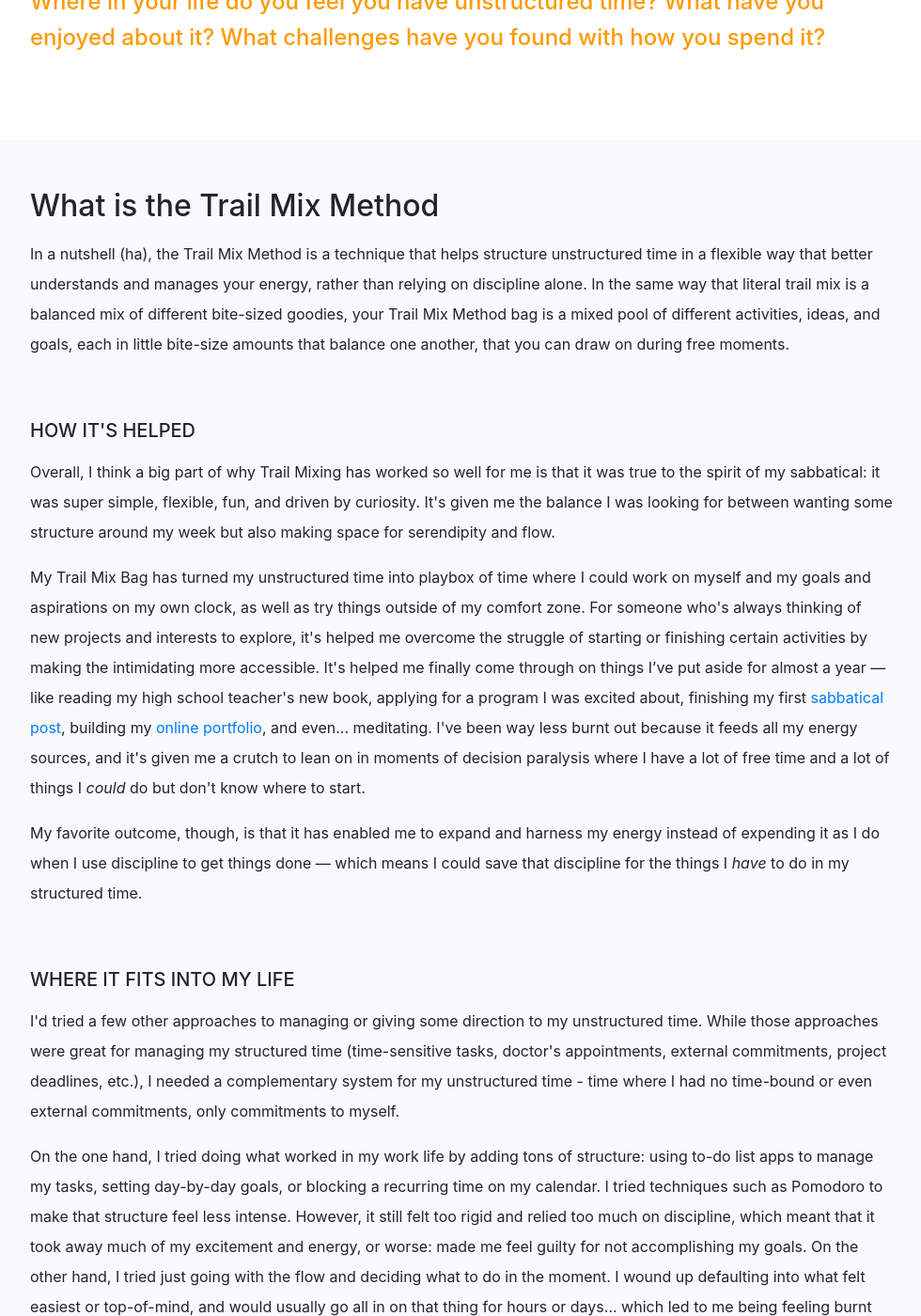
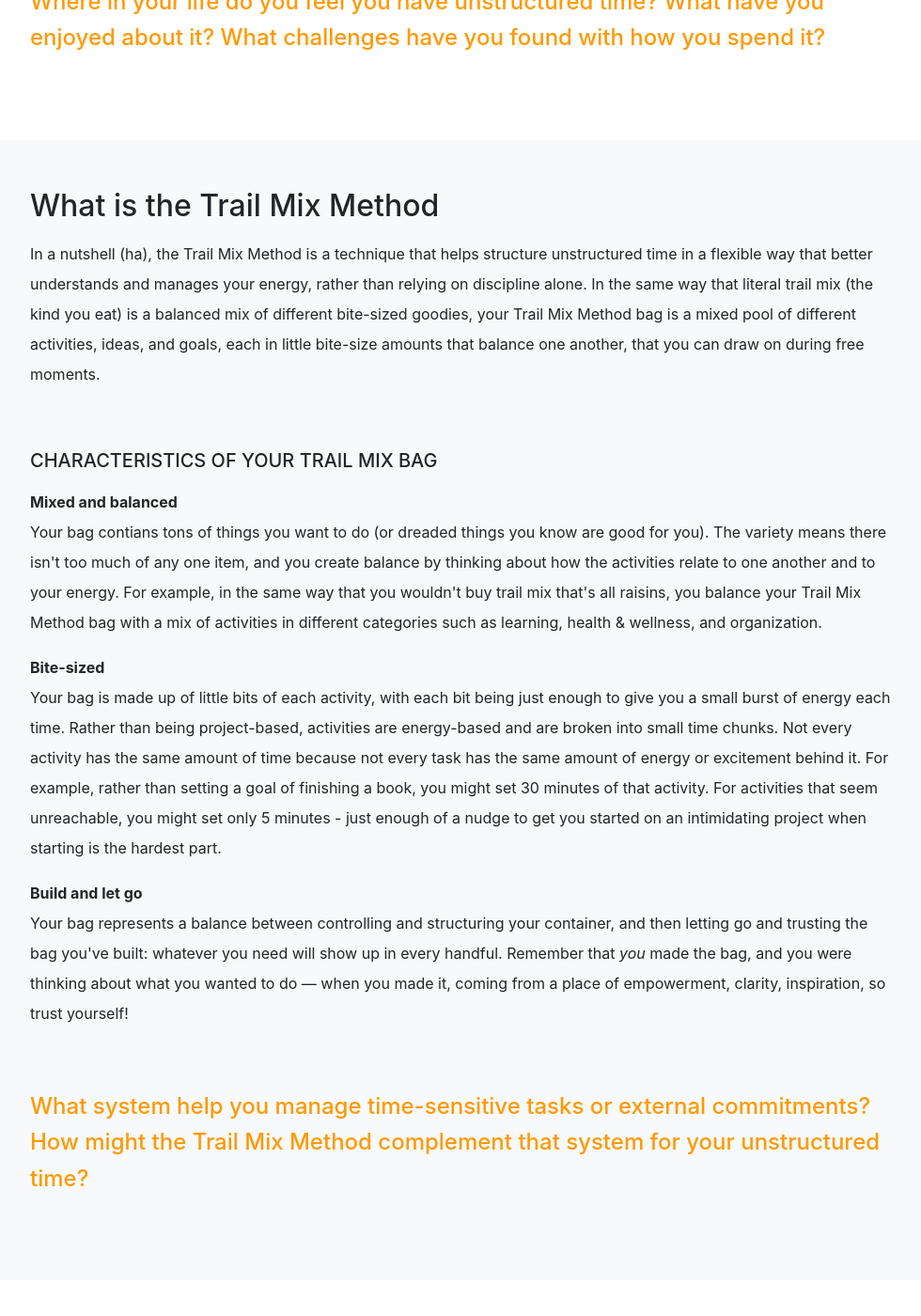
Before and after one commit to dalkat/dalkat.github.io, a Jekyll site: the page built from trailmix.md, in a window 1280 px wide and 1400 px high, scrolled down 1377 px. Shown: the whole window at 94% size, without its empty margins (148-1128 px from the left). Built offline with Jekyll 4.4.1, drawn with Linux system fonts in a browser that asks for light colours; nearby versions of some CDN libraries; some web fonts are replaced; library files that are not in the unit come from our copies; some of the changed text lies outside the part shown.

Commit message:
TMM 5.0
with leo's advice, removed how it helped (was def covered in intro) and moved down the where it fits in my life. moved up the characteristics

```diff
--- a/_layouts/trailmix.html
+++ b/_layouts/trailmix.html
@@ -39,8 +39,8 @@ layout: default-sub
 
 	        <p><h2><strong>The Trail Mix Method</strong></h2></p>
 	        <p><h2>Introduction</h2>
-	        <p>As a recovering type-A, I've long struggled with the balance between structure and flow, or control and <a href="https://amzn.to/2tEqj3V" target="_blank">surrender</a>, and this struggle was <i>completely</i> magnified when I quit my job last fall and embarked on my creative sabbatical. With all this new unstructured time, I didn't feel great about how my time was being spent: I wanted to find a way to work on myself and my many goals and aspirations on my own clock, but different things I tried either felt overly stifling or so free that I'd get decision paralysis. Sound familiar to anyone?</p>
-            <p>It was after a trip to Patagonia that I began playing with a technique that has allowed me to make a playbox of my time; a time management and productivity tool that allowed me to channel my energy rather than on discipline to get what I wanted to get done, done, and it's what I now call the <b>Trail Mix Method</b>. During that intense week-long trek in Patagonia, trail mix gave me energy far greater and longer-lasting than any of the energy bars or gels that I'd brought with me. Packed with healthy fats, fiber, antioxidants, long-lasting calories, and proteins, the trail mix was the perfect balance of everything in it: just the right amount of sweet to savory and raisins to M&Ms. </p>
+	        <p>As a recovering type-A, I've long struggled with the balance between structure and flow, or control and <a href="https://amzn.to/2tEqj3V" target="_blank">surrender</a>, and this struggle was <i>completely</i> magnified when I quit my job last fall and embarked on my creative sabbatical. With all this new unstructured time, I didn't feel great about how my time was being spent: I wanted to find a way to work on myself and my many goals and aspirations on my own clock, but different things I tried either felt overly stifling or so free that I'd get decision paralysis or burn out. Sound familiar to anyone?</p>
+            <p>It was after a trip to Patagonia that I began playing with a technique that has allowed me to make a playbox of my time; a time management and productivity tool that allowed me to expand and harness my energy rather than relying on discipline alone to get things done, and it's what I now call the <b>Trail Mix Method</b>. During that intense week-long trek in Patagonia, trail mix gave me energy far greater and longer-lasting than any of the energy bars or gels that I'd brought with me. Packed with healthy fats, fiber, antioxidants, long-lasting calories, and proteins, the trail mix was the perfect balance of everything in it: just the right amount of sweet to savory and raisins to M&Ms. </p>
 
             <p>When I got back from my trip and opened up my laptop to get some work done, a question popped into my head: what might a trail mix bag may look like for the things I want to do with my free time each week?</p>
             <p>I&rsquo;ve started using a metaphoric trail mix bag to manage my energy and unstructured time, and this productivity method has completely transformational for me. It&rsquo;s changed how I understand and honor my own energy and flow rather than creating resistance, has removed decision paralysis in the context of abundant time and opportunity, and has helped me come through on daunting tasks that I&rsquo;ve put aside for months. It's been an amazing tool for me in getting through even the toughest of treks, and I hope you might find some inspiration from it too!
@@ -66,30 +66,20 @@ layout: default-sub
 
 
             <p><h2>What is the Trail Mix Method</h2></p>
-            <p>In a nutshell (ha), the Trail Mix Method is a technique that helps structure unstructured time in a flexible way that better understands and manages your energy, rather than relying on discipline alone. In the same way that literal trail mix is a balanced mix of different bite-sized goodies, your Trail Mix Method bag is a mixed pool of different activities, ideas, and goals, each in little bite-size amounts that balance one another, that you can draw on during free moments.</p>
+            <p>In a nutshell (ha), the Trail Mix Method is a technique that helps structure unstructured time in a flexible way that better understands and manages your energy, rather than relying on discipline alone. In the same way that literal trail mix (the kind you eat) is a balanced mix of different bite-sized goodies, your Trail Mix Method bag is a mixed pool of different activities, ideas, and goals, each in little bite-size amounts that balance one another, that you can draw on during free moments.</p>
 
 
             <p>&nbsp;</p>
 
-            <p><h5>HOW IT'S HELPED</h5></p>
-			<p>Overall, I think a big part of why Trail Mixing has worked so well for me is that it was true to the spirit of my sabbatical: it was super simple, flexible, fun, and driven by curiosity. It's given me the balance I was looking for between wanting some structure around my week but also making space for serendipity and flow.</p>
+            <p><h5>CHARACTERISTICS OF YOUR TRAIL MIX BAG</h5></p>
 
-            <p>My Trail Mix Bag has turned my unstructured time into playbox of time where I could work on myself and my goals and aspirations on my own clock, as well as try things outside of my comfort zone. For someone who's always thinking of new projects and interests to explore, it's helped me overcome the struggle of starting or finishing certain activities by making the intimidating more accessible. It's helped me finally come through on things I&rsquo;ve put aside for almost a year &mdash; like reading my high school teacher's new book, applying for a program I was excited about, finishing my first <a href="https://daliakatan.com/update-1" target="_blank">sabbatical post</a>, building my <a href="https://daliakatan.com/" target="_blank">online portfolio</a>, and even... meditating. I've been way less burnt out because it feeds all my energy sources, and it's given me a crutch to lean on in moments of decision paralysis where I have a lot of free time and a lot of things I <i>could</i> do but don't know where to start.
+            <p><strong>Mixed and balanced</strong><br>Your bag contians tons of things you want to do (or dreaded things you know are good for you). The variety means there isn't too much of any one item, and you create balance by thinking about how the activities relate to one another and to your energy. For example, in the same way that you wouldn't buy trail mix that's all raisins, you balance your Trail Mix Method bag with a mix of activities in different categories such as learning, health & wellness, and organization.</p>
 
+            <p><strong>Bite-sized</strong><br>
+            Your bag is made up of little bits of each activity, with each bit being just enough to give you a small burst of energy each time. Rather than being project-based, activities are energy-based and are broken into small time chunks. Not every activity has the same amount of time because not every task has the same amount of energy or excitement behind it. For example, rather than setting a goal of finishing a book, you might set 30 minutes of that activity. For activities that seem unreachable, you might set only 5 minutes - just enough of a nudge to get you started on an intimidating project when starting is the hardest part.</p>
 
-			<p>My favorite outcome, though, is that it has enabled me to expand and harness my energy instead of expending it as I do when I use discipline to get things done &mdash; which means I could save that discipline for the things I <i>have</i> to do in my structured time. </p>
-
-
-            <p>&nbsp;</p>
-            <p><h5>WHERE IT FITS INTO MY LIFE</h5></p>
-
-            <p>I'd tried a few other approaches to managing or giving some direction to my unstructured time. While those approaches were great for managing my structured time (time-sensitive tasks, doctor's appointments, external commitments, project deadlines, etc.), I needed a complementary system for my unstructured time - time where I had no time-bound or even external commitments, only commitments to myself. </p>
-
-            <p>On the one hand, I tried doing what worked in my work life by adding tons of structure: using to-do list apps to manage my tasks, setting day-by-day goals, or blocking a recurring time on my calendar. I tried techniques such as Pomodoro to make that structure feel less intense. However, it still felt too rigid and relied too much on discipline, which meant that it took away much of my excitement and energy, or worse: made me feel guilty for not accomplishing my goals. On the other hand, I tried just going with the flow and deciding what to do in the moment. I wound up defaulting into what felt easiest or top-of-mind, and would usually go all in on that thing for hours or days... which led to me being feeling burnt out because I was forgetting about my other energy needs.</p>
-
-            <p>Trail Mix Method became a fun way to play and get things done in my free time, while also complementing how I managed my structured time, for which I used my calendar and <a href="https://todoist.com/r/daliakatan_nciojm" target="_blank">to-do app</a>. I'd keep it in a little notebook in my pocket at all times, and whenever a free moment arose in between my responsibilities for the day, or when I needed a burst of energy, I'd pick an activity out of my Trail Mix Bag.
-            </p>
-
+            <p><strong>Build and let go</strong><br>
+            Your bag represents a balance between controlling and structuring your container, and then letting go and trusting the bag you've built: whatever you need will show up in every handful. Remember that <i>you</i> made the bag, and you were thinking about what you wanted to do &mdash; when you made it, coming from a place of empowerment, clarity, inspiration, so trust yourself!</p>
 
             <p>&nbsp;</p>
 
@@ -112,21 +102,8 @@ layout: default-sub
             <p><h2>Making Your Trail Mix Bag</strong></h2></p>
 
             <p><h5>OVERVIEW</h5></p>
-            <p>Like trail mix (the kind you eat), your Trail Mix bag may have a broad mix of activities such as ideas you want to pursue, skills you want to explore, or even inner personas you want to feel into. Also like trail mix, you put it together once at the beginning of the week or a trip, and then reach into it when you need a burst of energy.&nbsp; </p>
-            <p>Once a week, you set aside 1 hour to build your trail mix bag by filling it with the activities, goals, or projects that you want to work on or manifest in your unstructured time that week. Then, in your free moments throughout the week, you'll reach into your &lsquo;bag&rsquo; and pick out an activity for that moment. It doesn't matter what you pick out, since the things you draw are things that can happen today, tomorrow, or end of the week &mdash; hence, unstructured time.&nbsp;</p>
+            <p>Like trail mix, you put together your Trail Mix Bag once at the beginning of the week or a trip. Once a week, you set aside 1 hour to build your Trail Mix bag by filling it with ideas you want to pursue, skills you want to explore, or even inner personas you want to feel into during your unstructured time that week. Then, in your free moments throughout the week, you'll reach into your &lsquo;bag&rsquo; and pick out an activity for that moment. It doesn't matter what you pick out, since the things you draw are things that can happen today, tomorrow, or end of the week &mdash; hence, unstructured time.&nbsp;</p>
             <p><strong>&nbsp;</strong></p>
-
-            <p><h5>CHARACTERISTICS OF YOUR TRAIL MIX BAG</h5></p>
-
-            <p><strong>Mixed and balanced</strong><br>Your bag contians tons of things you want to do (or dreaded things you know are good for you). The variety means there isn't too much of any one item, and you create balance by thinking about how the activities relate to one another and to your energy. For example, in the same way that you wouldn't buy trail mix that's all raisins, you balance your Trail Mix Method bag with a mix of activities in different categories such as learning, health & wellness, and organization.</p>
-
-            <p><strong>Bite-sized</strong><br>
-            Your bag is made up of little bits of each activity, with each bit being just enough to give you a small burst of energy each time. Rather than being project-based, activities are energy-based and are broken into small time chunks. Not every activity has the same amount of time because not every task has the same amount of energy or excitement behind it. For example, rather than setting a goal of finishing a book, you might set 30 minutes of that activity. For activities that seem unreachable, you might set only 5 minutes - just enough of a nudge to get you started on an intimidating project when starting is the hardest part.</p>
-
-            <p><strong>Build and let go</strong><br>
-            Your bag represents a balance between controlling and structuring your container, and then letting go and trusting the bag you&rsquo;ve built: having blind faith that whatever you need will show up in every handful. Remember that <i>you</i> made the bag, and you were thinking about what you wanted to do &mdash; when you made it, coming from a place of empowerment, clarity, inspiration, so trust yourself!</p>
-
-            <p>&nbsp;</p>
 
             <p><h5>THE WEEKLY RITUAL OF CREATING YOUR TRAIL MIX BAG</h5></p>
             <p>This is where the little bit of upfront structure and discipline comes in to help you surrender throughout the week. I schedule an hour chunk every Sunday night that I call Trail Mix Sunday where I create my bag for the week. It doesn&rsquo;t matter when you do this but ideally whenever you feel your week starts so you can plan for the week. I don't usually need the full hour, but I use any extra time to knock off a few items from my list. For your first Trail Mix Sunday, you'll need the full time to set up your system and create your first bag.&nbsp;</p>
@@ -178,6 +155,17 @@ layout: default-sub
 
 
             <p><h2>Final Thoughts</h2></p>
+
+
+        	<p><strong>Where Trail Mixing fits into my life</strong></p>
+
+            <p>I'd tried a few other approaches to managing or giving some direction to my unstructured time. While those approaches were great for managing my structured time (time-sensitive tasks, doctor's appointments, external commitments, project deadlines, etc.), I needed a complementary system for my unstructured time - time where I had no time-bound or even external commitments, only commitments to myself. </p>
+
+            <p>I tried doing what worked in my work life by adding tons of structure: using to-do list apps to manage my tasks, setting day-by-day goals, or blocking a recurring time on my calendar, complemented by techniques such as Pomodoro. However, it still felt too rigid and relied too much on discipline, which meant that it took away much of my excitement and energy, or worse: made me feel guilty for not accomplishing my goals. On the other hand, I tried just going with the flow and deciding what to do in the moment. I wound up defaulting into what felt easiest or top-of-mind, and would usually go all in on that thing for hours or days... which led to me being feeling burnt out because I was forgetting about my other energy needs.</p>
+
+            <p>Trail Mix Method became a fun way to play and get things done in my free time, while also complementing how I managed my structured time, for which I used my calendar and <a href="https://todoist.com/r/daliakatan_nciojm" target="_blank">to-do app</a>. I'd keep it in a little notebook in my pocket at all times, and whenever a free moment arose in between my responsibilities for the day, or when I needed a burst of energy, I'd pick an activity out of my Trail Mix Bag.
+            </p>
+
 
             <p><strong>Tip on going for longer</strong></p>
             <p>If you find yourself done with the time you set for a task but still with energy to go on or deep in flow: feel out your energy! There's a balance between going deep and burning out and your enthusiasm may pull you for longer than an hour, but doing so can begin to drain your energy. You can always add another chunk of that activity to your bag for later and move on to your next activity! Flow is beautiful and hyper-productive, but it is not fleeting :)</p>
```
Also changed, not shown: other parts of _layouts/trailmix.html (+1 -1 lines).
